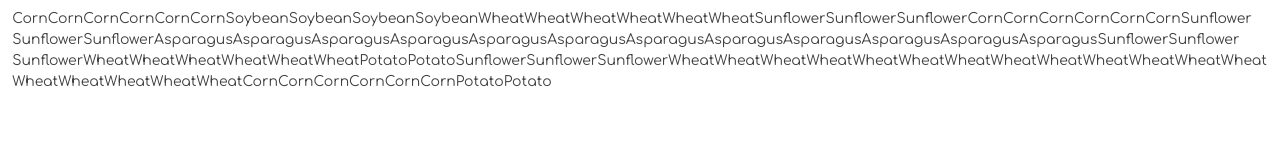
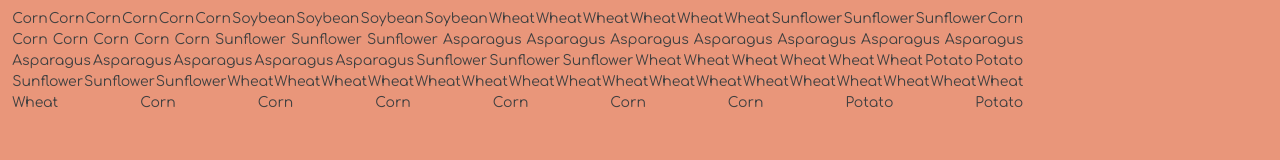
Before and after one commit to wwardrop3/modernFarm, a website with bundled scripts: page src/index.html in a window 1280 px wide. Built offline with nearby package versions, Linux system fonts and the light colour scheme; a web font is replaced by a local one.

Commit message:
additional changes

```diff
--- a/src/index.html
+++ b/src/index.html
@@ -9,15 +9,14 @@
     <link rel="stylesheet" href="./styles/main.css">
     <script type="module" src="./scripts/main.js"></script>
 </head>
-<body>
+
+<body class = "red">
+     <main class="container">
+
+     </main>
+
+
 
 </body>
+
 </html>
-    <body>
-        <main class="container">
-
-        </main>
-
-
-    </body>
-</html>
--- a/src/scripts/main.js
+++ b/src/scripts/main.js
@@ -30,11 +30,6 @@ plantSeeds(plan, plantSeedFunctionObject)
 
 const plantList = usePlants()
 
-console.log(plantList)
-
 const fullPlantList = harvestPlants(plantList)
 
 const htmlOutput = catalog(fullPlantList)
-
-console.log(htmlOutput)
-console.log(fullPlantList)
--- a/src/styles/main.css
+++ b/src/styles/main.css
@@ -38,5 +38,9 @@ h1,h2,h3,h4,h5,h6 {
     display: flex;
     flex-wrap: wrap;
     margin: .3em;
+    justify-content: space-between;
+    width: 80%;
+    align-content: center;
+
 
 }
```
